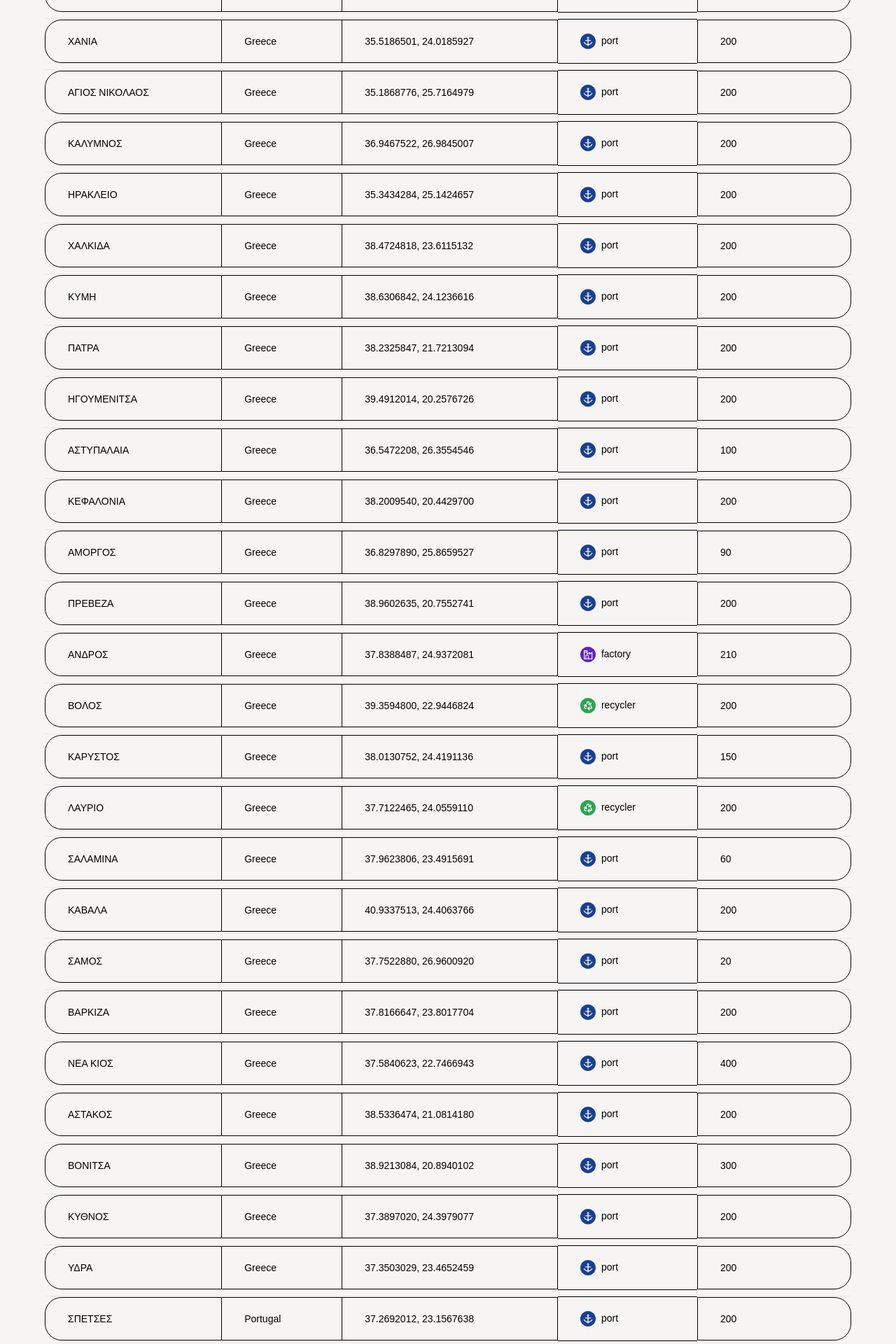
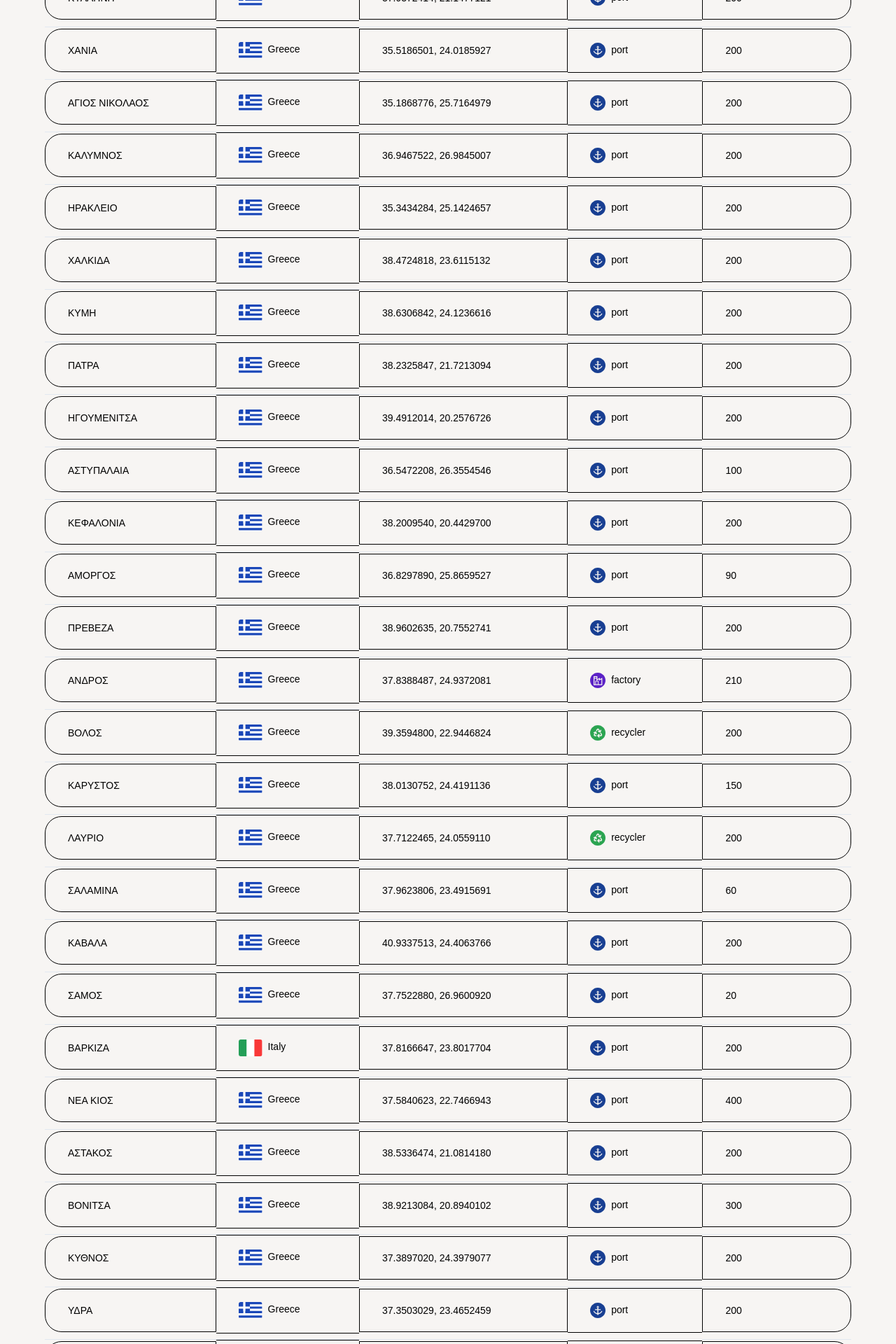
Before and after one commit to Enaleia/dashboard, a React (Vite) app: page /locations in a window 1280 px wide. Shown: the part 1420-3340 px from the top of the page at 70% size. Built offline with nearby package versions, Linux system fonts and the light colour scheme.

Commit message:
style: add flags to table

```diff
--- a/src/components/locations-table.tsx
+++ b/src/components/locations-table.tsx
@@ -32,7 +32,7 @@ const LocationsTable = () => {
               className="cursor-pointer hover:font-bold"
             >
               <TableCell className="p-0"><div className="mb-2 px-8 py-5 border border-black rounded-l-3xl">{location.name}</div></TableCell>
-              <TableCell className="p-0"><div className="mb-2 px-8 py-5 border-y border-black">{location.country}</div></TableCell>
+              <TableCell className="p-0"><div className="mb-2 px-8 py-5 border-y border-black flex gap-2"><img src={`/flag_${location.country}.svg`} alt="country flag"/><span>{location.country}</span></div></TableCell>
               <TableCell className="p-0"><div className="mb-2 px-8 py-5 border border-black">{String(location.latitude).slice(0, 10)}, {String(location.longitude).slice(0, 10)}</div></TableCell>
               <TableCell className="p-0"><div className="mb-2 px-8 py-5 border-y border-black flex gap-2"><img src={`/${location.type}_icon.svg`} alt="location icon"/><span>{location.type}</span></div></TableCell>
               <TableCell className="p-0"><div className="mb-2 px-8 py-5 border border-black rounded-r-3xl">{location.actions}</div></TableCell>
--- a/src/map_data.json
+++ b/src/map_data.json
@@ -37,7 +37,7 @@
   },
   {
     "name": "ΚΕΡΚΥΡΑ",
-    "country": "Greece",
+    "country": "Italy",
     "latitude": 39.62747648666418,
     "longitude": 19.90624965817071,
     "type": "port",
@@ -226,7 +226,7 @@
   },
   {
     "name": "ΒΑΡΚΙΖΑ",
-    "country": "Greece",
+    "country": "Italy",
     "latitude": 37.81666472020753,
     "longitude": 23.801770408926448,
     "type": "port",
@@ -280,7 +280,7 @@
   },
   {
     "name": "ΣΠΕΤΣΕΣ",
-    "country": "Portugal",
+    "country": "Greece",
     "latitude": 37.269201231399265,
     "longitude": 23.156763857242673,
     "type": "port",
```
Also changed, not shown: public/flag_Greece.svg (added), public/flag_Italy.svg (added).
